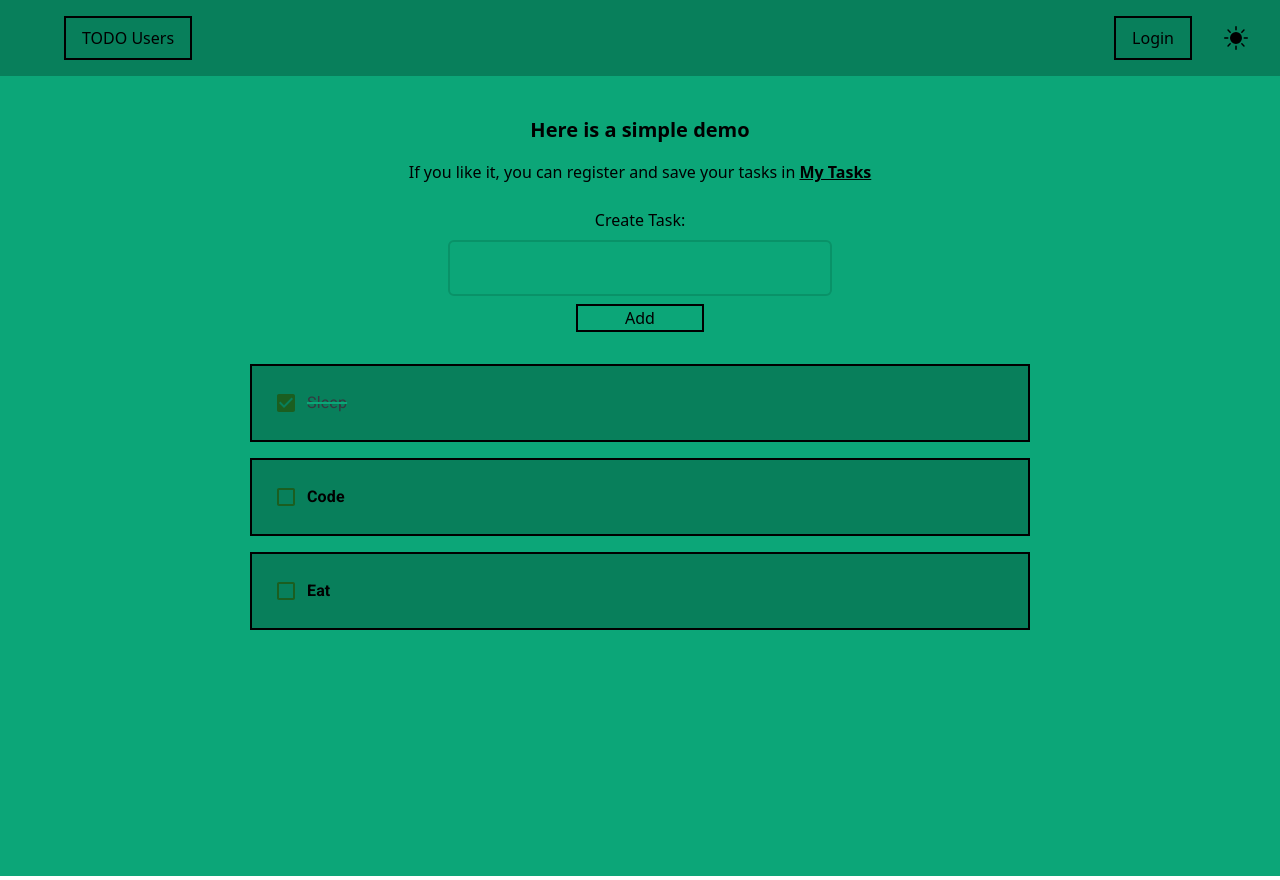
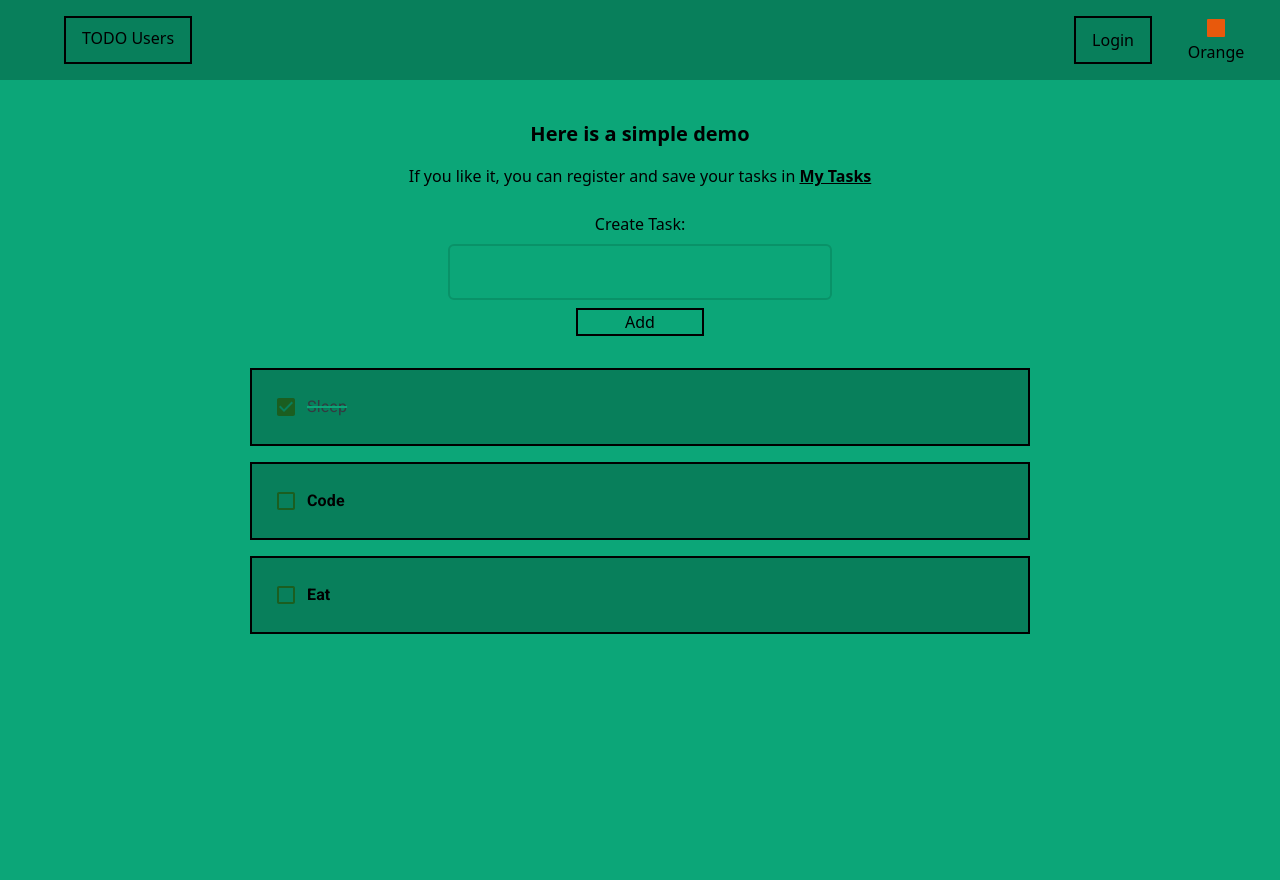
Before and after one commit to RedsyncDevelopment/TODO-nextjs-auth, a Next.js app: page / in a window 1280 px wide. Built offline with nearby package versions, Linux system fonts and the light colour scheme; no server answers.

Commit message:
Changing theme icon

```diff
--- a/components/UI/Layout.tsx
+++ b/components/UI/Layout.tsx
@@ -6,7 +6,7 @@ import { ThemeContext } from "../../states/context/theme/ThemeContext";
 import useStore from "../../states/store/useStore";
 import RegistrationFrom from "../pages/home/Registration/RegistrationForm";
 
-import { BsFillSunFill, BsSun } from "react-icons/bs";
+import { RiCheckboxBlankFill } from "react-icons/ri";
 
 interface LayoutProps {
   children?: ReactNode;
@@ -73,9 +73,17 @@ const Layout: React.FC<LayoutProps> = ({ children }) => {
           )}
           <button onClick={toggleTheme}>
             {dark ? (
-              <BsFillSunFill className="w-6 h-6" />
+              <div className="sm:w-16 flex flex-col justify-center items-center">
+                <RiCheckboxBlankFill className="w-6 h-6 text-primary-light-400" />
+
+                <span className="hidden sm:block">Orange</span>
+              </div>
             ) : (
-              <BsSun className="w-6 h-6" />
+              <div className="sm:w-16 flex flex-col justify-center items-center">
+                <RiCheckboxBlankFill className="w-6 h-6 text-primary-dark-400" />
+
+                <span className="hidden sm:block">Green</span>
+              </div>
             )}
           </button>
         </div>
--- a/package.json
+++ b/package.json
@@ -6,7 +6,8 @@
     "dev": "next dev",
     "build": "next build",
     "start": "next start",
-    "lint": "next lint"
+    "lint": "next lint",
+    "test": "jest --watch"
   },
   "dependencies": {
     "@emotion/react": "^11.9.0",
--- a/tsconfig.json
+++ b/tsconfig.json
@@ -17,6 +17,6 @@
     "sourceMap": true,
     "outDir": "dist"
   },
-  "include": ["next-env.d.ts", "**/*.ts", "**/*.tsx"],
+  "include": ["next-env.d.ts", "**/*.ts", "**/*.tsx", "__tests__/Home.test.js"],
   "exclude": ["node_modules"]
 }
```
Also changed, not shown: 1 other file (tests, documents, lock files or other folders).
